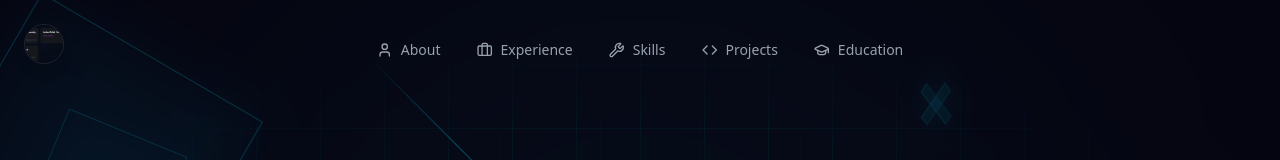
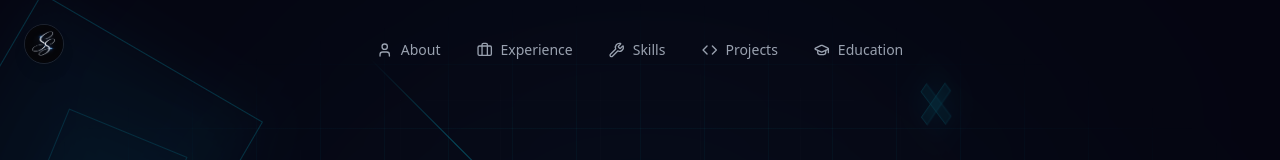
Before and after one commit to sunnysingh0508/portfolio, a Next.js app: page / in a window 1280 px wide. Shown: the top 160 px of the page. Built offline with nearby package versions, Linux system fonts and the light colour scheme.

Commit message:
update logo

```diff
--- a/app/layout.tsx
+++ b/app/layout.tsx
@@ -26,7 +26,7 @@ export const metadata: Metadata = {
     title: "Portfolio | Design & Scale",
     description: "Buidling modern software systems and AI products.",
     icons: {
-        icon: "/logo.png",
+        icon: "/brand-logo.png",
     },
 };
 
--- a/components/Logo.tsx
+++ b/components/Logo.tsx
@@ -8,7 +8,7 @@ export default function Logo() {
         <Link href="/" className="fixed top-6 left-6 z-50 hover:opacity-80 transition-opacity">
             <div className="relative w-10 h-10 rounded-full overflow-hidden border border-white/10 shadow-lg">
                 <Image
-                    src="/logo.png"
+                    src="/brand-logo.png"
                     alt="Logo"
                     fill
                     className="object-cover"
```
Also changed, not shown: public/brand-logo.png (added), public/logo.png.
